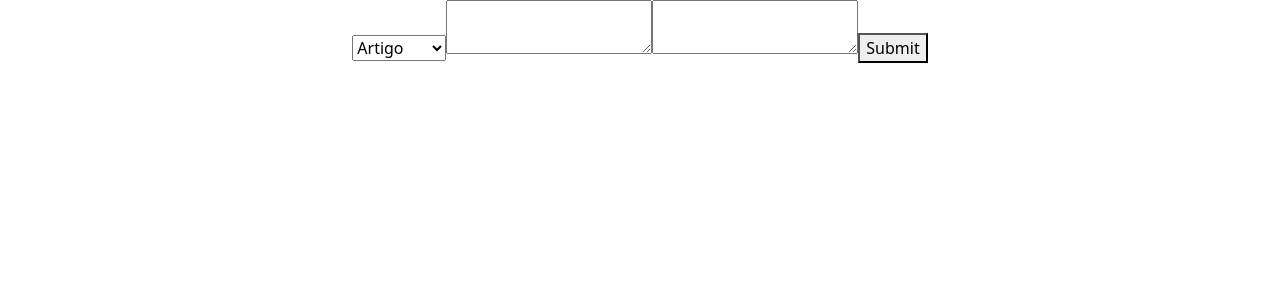
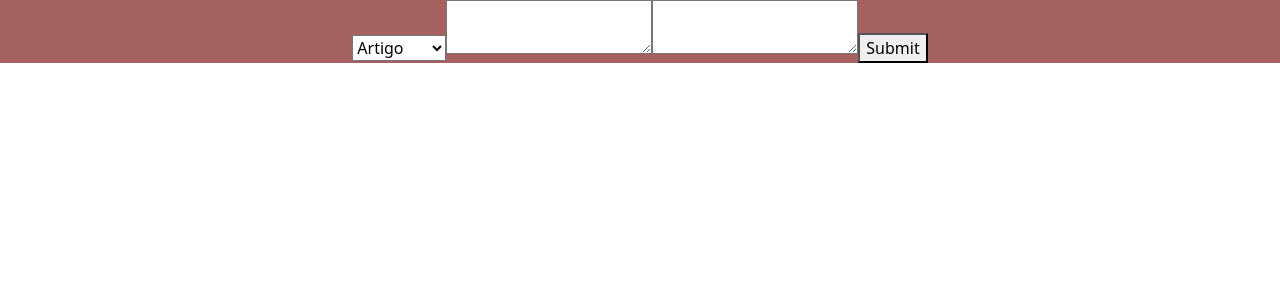
Before and after one commit to thiagoasiahub/copy.ai, a React (Create React App) app: page / in a window 1280 px wide. Shown: the top 300 px of the page. Built offline with nearby package versions, Linux system fonts and the light colour scheme.

Commit message:
first commit

```diff
--- a/package.json
+++ b/package.json
@@ -18,7 +18,7 @@
     "web-vitals": "^2.1.4"
   },
   "scripts": {
-    "start": "react-scripts start",
+    "start": "node  index.js",
     "predeploy": "npm run build",
     "deploy": "gh-pages -d build",
     "build": "react-scripts build",
--- a/src/App.css
+++ b/src/App.css
@@ -1,5 +1,6 @@
 .App {
   text-align: center;
+  background-color: rgb(165, 96, 96);
 }
 
 .App-logo {
@@ -21,7 +22,7 @@
   align-items: center;
   justify-content: center;
   font-size: calc(10px + 2vmin);
-  color: white;
+  color: whblacite;
 }
 
 .App-link {
```
Also changed, not shown: 2 other files (tests, documents, lock files or other folders).
